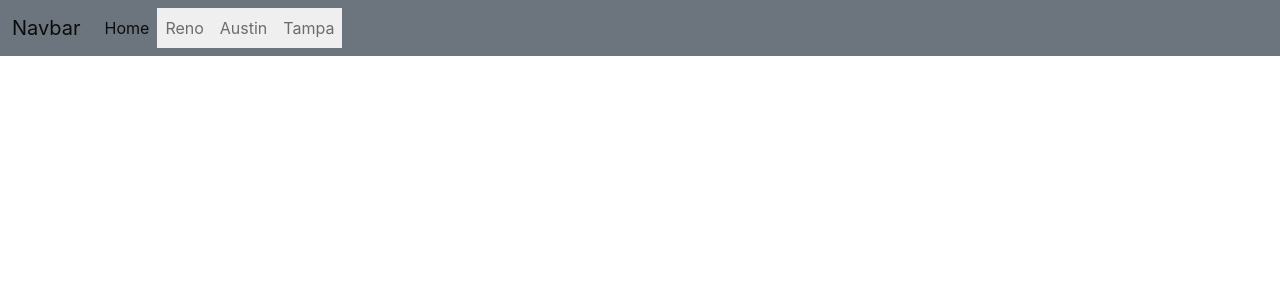
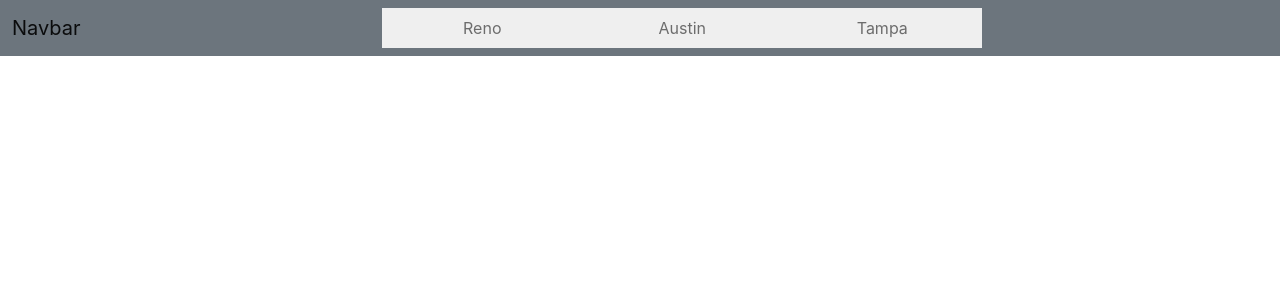
Before and after one commit to smita-raj12/whether-forecast, a React (Create React App) app: page / in a window 1280 px wide. Shown: the top 300 px of the page. Built offline with nearby package versions, Linux system fonts and the light colour scheme.

Commit message:
Add bg-image

```diff
--- a/src/App.js
+++ b/src/App.js
@@ -2,18 +2,15 @@ import React from 'react'
 import './App.css';
 
 import NavBar from './components/NavBar';
-
+import backgroungImage from './components/bgImage.jpg'
 
 function App() {
 
   return (
-    <div>
+    <div style={{backgroundImage: `url(${backgroungImage})`, backgroungRepeat:'no-repeat', backgroundSize: 'cover', height:'100%'}}>
       <NavBar />
     </div>
   );
-
-
-
 }
 
 export default App;
--- a/src/components/Forecast.js
+++ b/src/components/Forecast.js
@@ -27,6 +27,7 @@ export default function Forecast({city}) {
         display:'inline-block',
       }
 
+
     useEffect(() => {
 
         fetch(`http://api.weatherapi.com/v1/forecast.json?key=${process.env.REACT_APP_API_KEY}&q=${city}&days=14`)
@@ -52,7 +53,6 @@ export default function Forecast({city}) {
                 <div style={mainBox} className='container'>
                   <div style={topBox} className='bg-info'>
                     <div>
-                    {moment().calendar()}
                         <h1>{city} </h1><br />
                         <h3>{items.current.condition.text}</h3>
                     </div>
@@ -62,8 +62,8 @@ export default function Forecast({city}) {
                     </div>
                   </div>
                   <div style={tableWrapper}>
-                        <table  className="table table-bordered">
-                           <thead className="thead-dark">
+                        <table  className="table table-bordered" style={{border: '1px solid black'}}>
+                           <thead>
                                 <tr>
                                     <th scope="col">Days</th>
                                     <th scope="col">Max Tem</th>
--- a/src/components/NavBar.js
+++ b/src/components/NavBar.js
@@ -10,25 +10,24 @@ function NavBar() {
         <div>
             <nav class="navbar navbar-expand-lg bg-body-tertiary bg-secondary">
                 <div class="container-fluid">
-                    <a class="navbar-brand" href="/">Navbar</a>
+                    <div class="navbar-brand">Navbar</div>
                     <button class="navbar-toggler" type="button" data-bs-toggle="collapse" data-bs-target="#navbarNav" aria-controls="navbarNav" aria-expanded="false" aria-label="Toggle navigation">
                         <span class="navbar-toggler-icon"></span>
                     </button>
+                    <div class="mx-auto">
                         <div class="collapse navbar-collapse" id="navbarNav">
                             <ul class="navbar-nav">
                                 <li class="nav-item">
-                                <a class="nav-link active" aria-current="page" href="/">Home</a>
+                                    <button to="Forecast" class="nav-link"  onClick={() => setCity1("Reno NV")} style={{border: 'none', width:'200px'}}>Reno</button>
                                 </li>
                                 <li class="nav-item">
-                                <button to="Forecast" class="nav-link"  onClick={() => setCity1("Reno NV")} style={{border: 'none'}}>Reno</button>
+                                    <button class="nav-link" to="Forecast" onClick={() => setCity1("Austin TX")} style={{border: 'none', width:'200px'}}>Austin</button>
                                 </li>
                                 <li class="nav-item">
-                                <button class="nav-link" to="Forecast" onClick={() => setCity1("Austin TX")} style={{border: 'none'}}>Austin</button>
-                            </li>
-                            <li class="nav-item">
-                                <button class="nav-link" to="Forecast" onClick={() => setCity1("Tampa Fl")} style={{border: 'none'}}>Tampa</button>
+                                    <button class="nav-link" to="Forecast" onClick={() => setCity1("Tampa Fl")} style={{border: 'none', width:'200px'}}>Tampa</button>
                                 </li>
                             </ul>
+                        </div>
                     </div>
                 </div>
             </nav>
```
Also changed, not shown: src/components/bgImage.jpg (added). Lines whose indentation alone changed are shown as unchanged.
